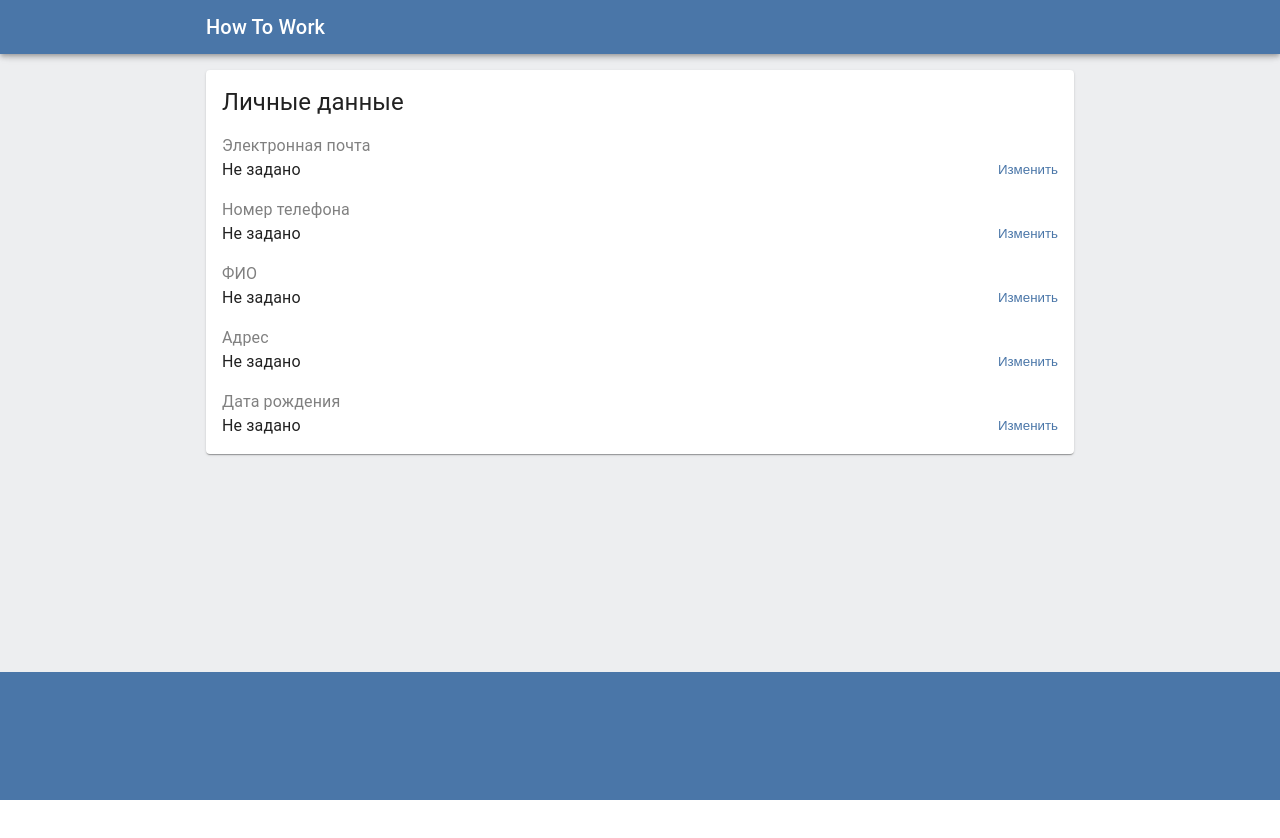
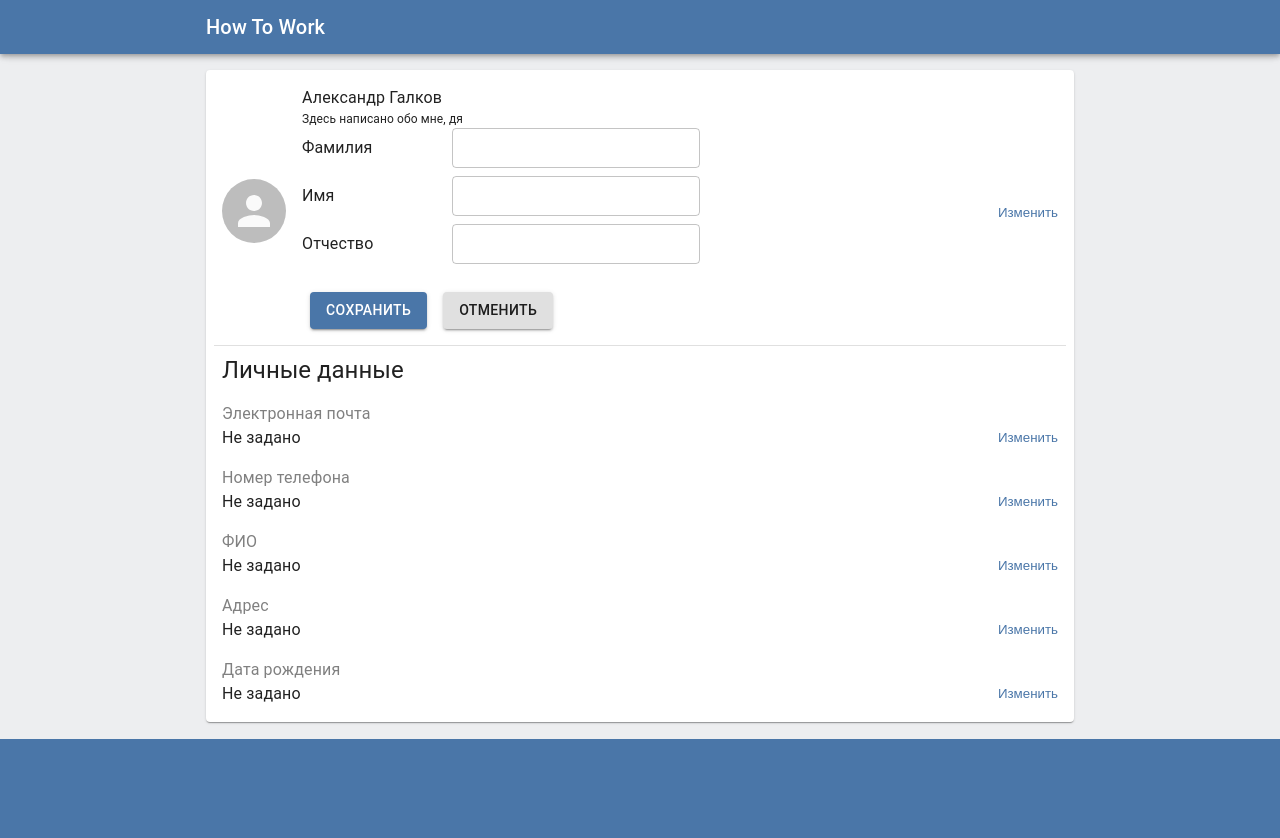
Before and after one commit to PolinaVdovina/htw_frontend, a React (Create React App) app: page /cabinet/1 in a window 1280 px wide. Shown: the top 838 px of the page. Before the commit the page ends 800 px from the top, so only its background shows below. Built offline with nearby package versions, Linux system fonts and the light colour scheme.

Commit message:
делаю аватарку и о себе описание крч

```diff
--- /dev/null
+++ b/src/components/cabinet/AccountCommonInfo.tsx
@@ -0,0 +1,104 @@
+import * as React from 'react';
+import { Link, Drawer, Tooltip, IconButton, List, ListItem, ListItemIcon, ListItemText, Avatar, Grid, makeStyles, Theme, createStyles, Typography, Divider, useTheme } from "@material-ui/core"
+import AccountCircleIcon from '@material-ui/icons/AccountCircle';
+import LibraryBooksIcon from '@material-ui/icons/LibraryBooks';
+import PlaylistAddCheckIcon from '@material-ui/icons/PlaylistAddCheck';
+import NotificationsIcon from '@material-ui/icons/Notifications';
+import ChatIcon from '@material-ui/icons/Chat';
+import { urls } from '../../pages/urls';
+import { Link as RouterLink, LinkProps as RouterLinkProps, NavLink } from 'react-router-dom';
+import { connect } from 'react-redux';
+import { RootState } from '../../redux/store';
+import { ChangeComponent } from './ChangeComponent';
+
+interface IDrawerElement {
+  IconComponent?: any,
+  title?: string,
+  url?: string,
+}
+
+
+const useStyles = makeStyles((theme: Theme) =>
+  createStyles({
+    rootGrid: {
+      alignItems: 'center',
+      width: theme.menuBar.menuWidth,
+      minWidth: theme.menuBar.menuWidth,
+    },
+
+    avatarGrid: {
+      flexWrap:"nowrap"
+      //backgroundColor: theme.palette.primary.main
+    },
+
+    avatar: {
+      width: "64px",
+      height: "64px",
+      marginRight:theme.spacing(2)
+    },
+    descriptionAndTitleBlock: {
+      flexGrow:1
+    },
+    titleBlock: {
+        width:"max-content"
+    },
+    descriptionBlock: {
+        fontSize:"12px",
+        width:"max-content"
+    }
+  }),
+);
+
+
+interface IAccountCommonInfo {
+    open?: boolean,
+    onClose?: (event) => void,
+    name: string,
+    surname: string,
+    login?: string | null,
+}
+
+function mapStateToProps(state : RootState) {
+  return {
+    name: state.userPersonalsReducer.name,
+    surname: state.userPersonalsReducer.surname,
+    login: state.authReducer.login,
+    token: state.authReducer.token,
+  }
+}
+
+const AccountCommonInfoComp = (props: IAccountCommonInfo) => {
+    const classes = useStyles();
+    const theme = useTheme();
+
+    return (
+            <Grid container alignItems="center" direction="row" className={classes.avatarGrid}>
+                <Avatar className={classes.avatar} />
+                <Grid item container direction="column" className={classes.descriptionAndTitleBlock}>
+                    <Typography className={classes.titleBlock}>
+                    Александр Галков
+                    </Typography>
+                    <Typography className={classes.descriptionBlock}>
+                    Здесь написано обо мне, дя
+                    </Typography>
+
+                    <ChangeComponent
+                    handleClickClose={() => {}}
+                    handleClickSave={() => {}}
+                    type="name"
+                    role="JOBSEEKER"
+                    />
+
+                </Grid>
+                <Grid item>
+                    <Link
+                        component='button'
+                    >
+                        Изменить
+                    </Link>
+                </Grid>
+            </Grid>
+    )
+}
+
+export const AccountCommonInfo = connect(mapStateToProps )(AccountCommonInfoComp);
--- a/src/components/cabinet/ChangeComponent.tsx
+++ b/src/components/cabinet/ChangeComponent.tsx
@@ -6,7 +6,7 @@ import { withSnackbar, WithSnackbarProps } from 'notistack';
 
 type FinalProps = IChangeComponent & WithSnackbarProps;
 
-interface IChangeComponent {
+export interface IChangeComponent {
     handleClickSave: () => void,
     handleClickClose: () => void,
     type: string,
--- a/src/components/cards/AccountInfo.tsx
+++ b/src/components/cards/AccountInfo.tsx
@@ -1,10 +1,11 @@
 import * as React from 'react';
-import { Typography, Card, TextField, CardContent, Grid, Paper, Link, FormControl, Input, Button } from '@material-ui/core';
+import { Typography, Card, TextField, CardContent, Grid, Paper, Link, FormControl, Input, Button, Divider } from '@material-ui/core';
 import { ChangeComponent } from '../cabinet/ChangeComponent';
 import { SETTINGS } from '../cabinet/accountSettings';
 import { PaddingPaper } from './PaddingPaper';
 import { RootState } from '../../redux/store';
 import { connect } from 'react-redux';
+import { AccountCommonInfo } from './../cabinet/AccountCommonInfo';
 
 
 interface IPropsAccountInfo{
@@ -71,6 +72,10 @@ class AccountInfoComp extends React.Component<IPropsAccountInfo, IStateAccountIn
             <PaddingPaper style={{width:"100%"}}>
                 <Grid container spacing={2} direction='column'>
                     <Grid item>
+                        <AccountCommonInfo/>
+                    </Grid>
+                    <Divider/>
+                    <Grid item>
                         <Typography variant='h5'>
                             Личные данные
                         </Typography>
```
Also changed, not shown: src/components/cabinet/ChangeComponentDialog.tsx (added, +40 -0 lines).
